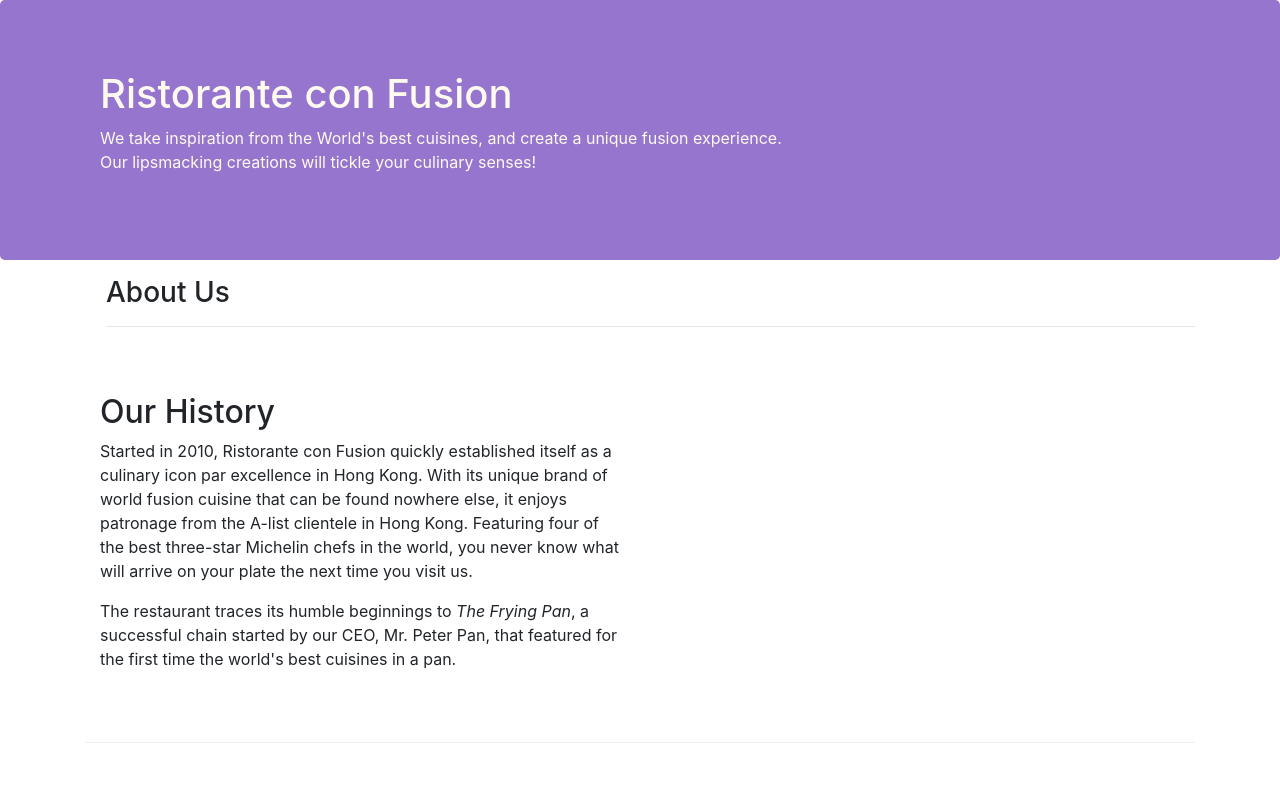
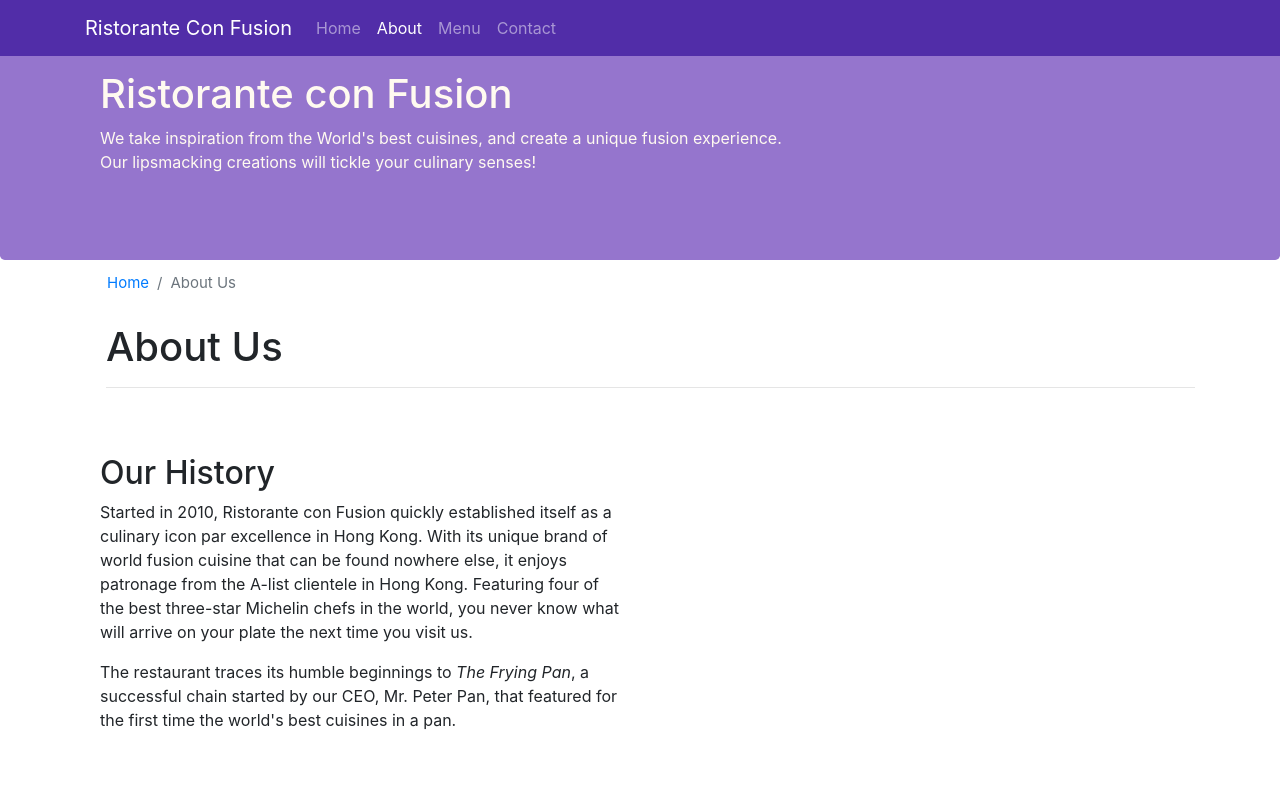
Before and after one commit to ayushroy64/Bootstrap4-Restaurant, a website: page aboutus.html in a window 1280 px wide. Shown: the top 790 px of the page. Drawn offline with nearby package versions, Linux system fonts and the light colour scheme.

Commit message:
navbar & breadcrumb

```diff
--- a/aboutus.html
+++ b/aboutus.html
@@ -16,7 +16,22 @@
 </head>
 
 <body>
-
+  <nav class="navbar navbar-dark navbar-expand-sm fixed-top">
+    <div class="container">
+      <button class="navbar-toggler" type="button" data-toggle="collapse" data-target="#Navbar">
+                <span class="navbar-toggler-icon"></span>
+      </button>
+       <a class="navbar-brand" href="./index.html">Ristorante Con Fusion</a>
+          <div class="collapse navbar-collapse" id="Navbar">
+            <ul class="navbar-nav mr-auto">
+                <li class="nav-item"><a class="nav-link" href="./index.html">Home</a></li>
+                <li class="nav-item active"><a class="nav-link" href="./aboutus.html">About</a></li>
+                <li class="nav-item"><a class="nav-link" href="#">Menu</a></li>
+                <li class="nav-item"><a class="nav-link" href="#">Contact</a></li>
+            </ul>
+          </div>
+    </div>
+  </nav>
     <header class="jumbotron">
         <div class="container">
             <div class="row row-header">
@@ -32,8 +47,11 @@
 
     <div class="container">
         <div class="row about">
-            <div class="col-12">
-              <p>         </p>
+          <ol class="col-12 breadcrumb">
+                <li class="breadcrumb-item"><a href="./index.html">Home</a></li>
+                <li class="breadcrumb-item active">About Us</li>
+          </ol>
+            <div class="col-12 aboutus">
                <h3>About Us</h3>
                <hr>
             </div>
@@ -72,7 +90,7 @@
                 <div class="col-5 offset-1 col-sm-2">
                     <h5>Links</h5>
                     <ul class="list-unstyled">
-                        <li><a href="#">Home</a></li>
+                        <li><a href="./index.html">Home</a></li>
                         <li><a href="#">About</a></li>
                         <li><a href="#">Menu</a></li>
                         <li><a href="#">Contact</a></li>
--- a/css/styles.css
+++ b/css/styles.css
@@ -33,3 +33,22 @@
   font-size: 50px;
   margin-left: 6px;
 }
+
+.body{
+    padding:50px 0px 0px 0px;
+    z-index:0;
+}
+
+.navbar-dark {
+     background-color: #512DA8;
+}
+
+.breadcrumb {
+  font-size: 30%;
+  font-style: normal;
+  background-color: white;
+}
+
+.aboutus > h3 {
+  font-size: 40px;
+}
```
Also changed, not shown: index.html (+17 -2 lines).
